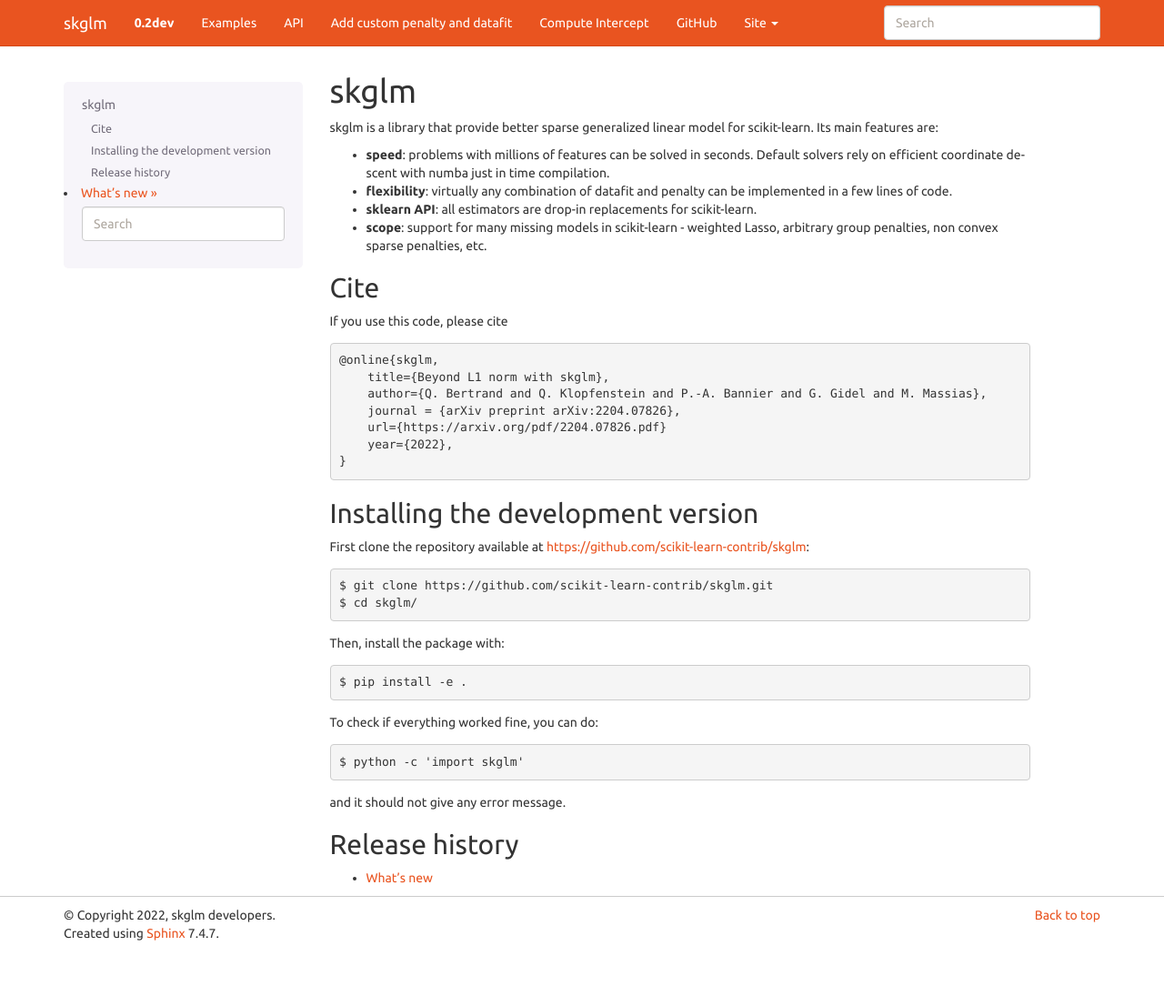
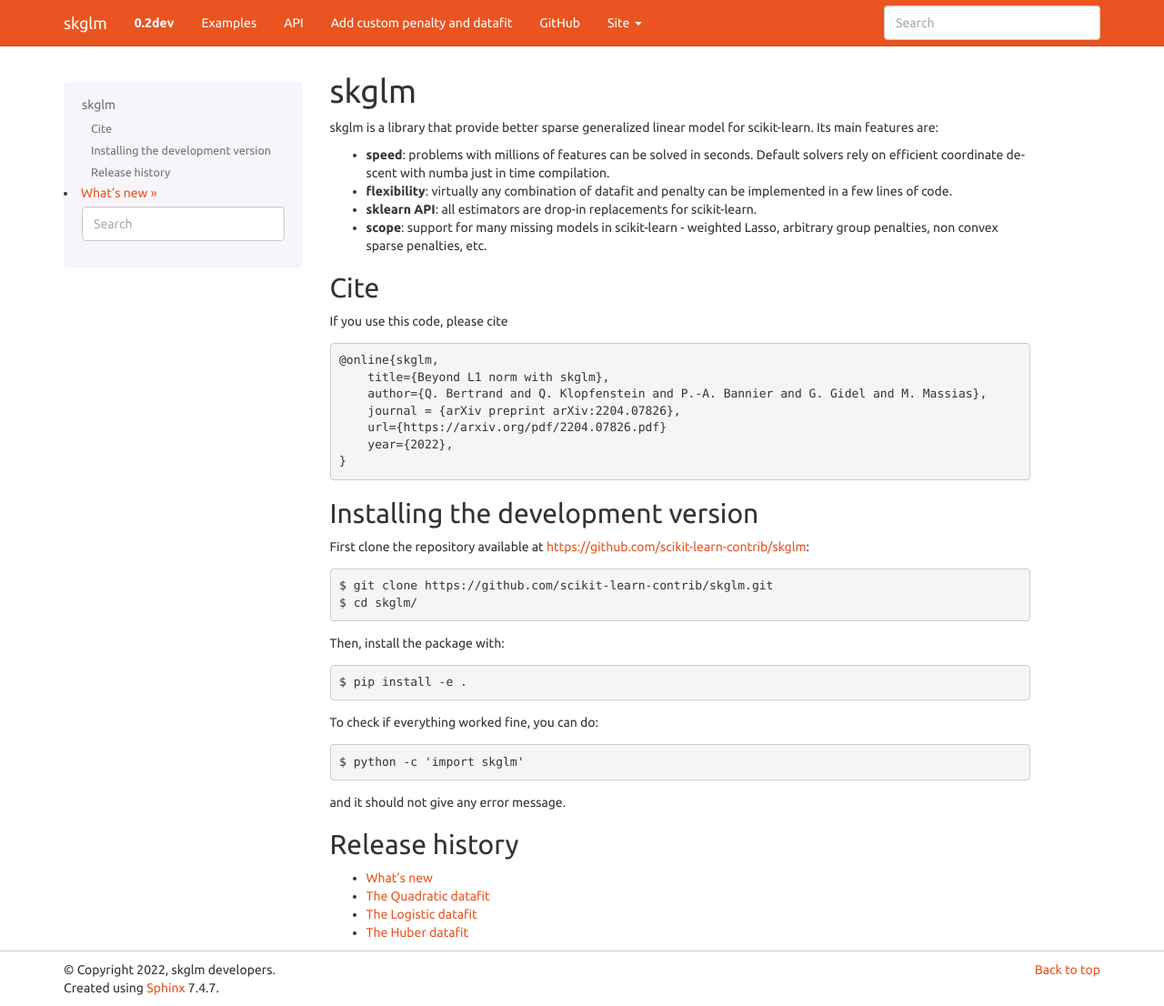
Before and after one commit to scikit-learn-contrib/skglm, a Sphinx documentation site: the page built from doc/index.rst, in a window 1280 px wide and 1106 px high. Shown: the whole window at 91% size. Built offline with Sphinx 7.4.7, drawn with Linux system fonts in a browser that asks for light colours.

Commit message:
remove button, add in dropdown menu

```diff
--- a/doc/conf.py
+++ b/doc/conf.py
@@ -160,7 +160,6 @@
         ("Examples", "auto_examples/index"),
         ("API", "api"),
         ("Add custom penalty and datafit", "add"),
-        ("Compute Intercept", "intercept"),
         ("GitHub", "https://github.com/scikit-learn-contrib/skglm", True)
     ],
     'bootswatch_theme': "united"
--- a/doc/index.rst
+++ b/doc/index.rst
@@ -56,3 +56,4 @@
     :maxdepth: 1
 
     whats_new.rst
+    intercept.rst
```
